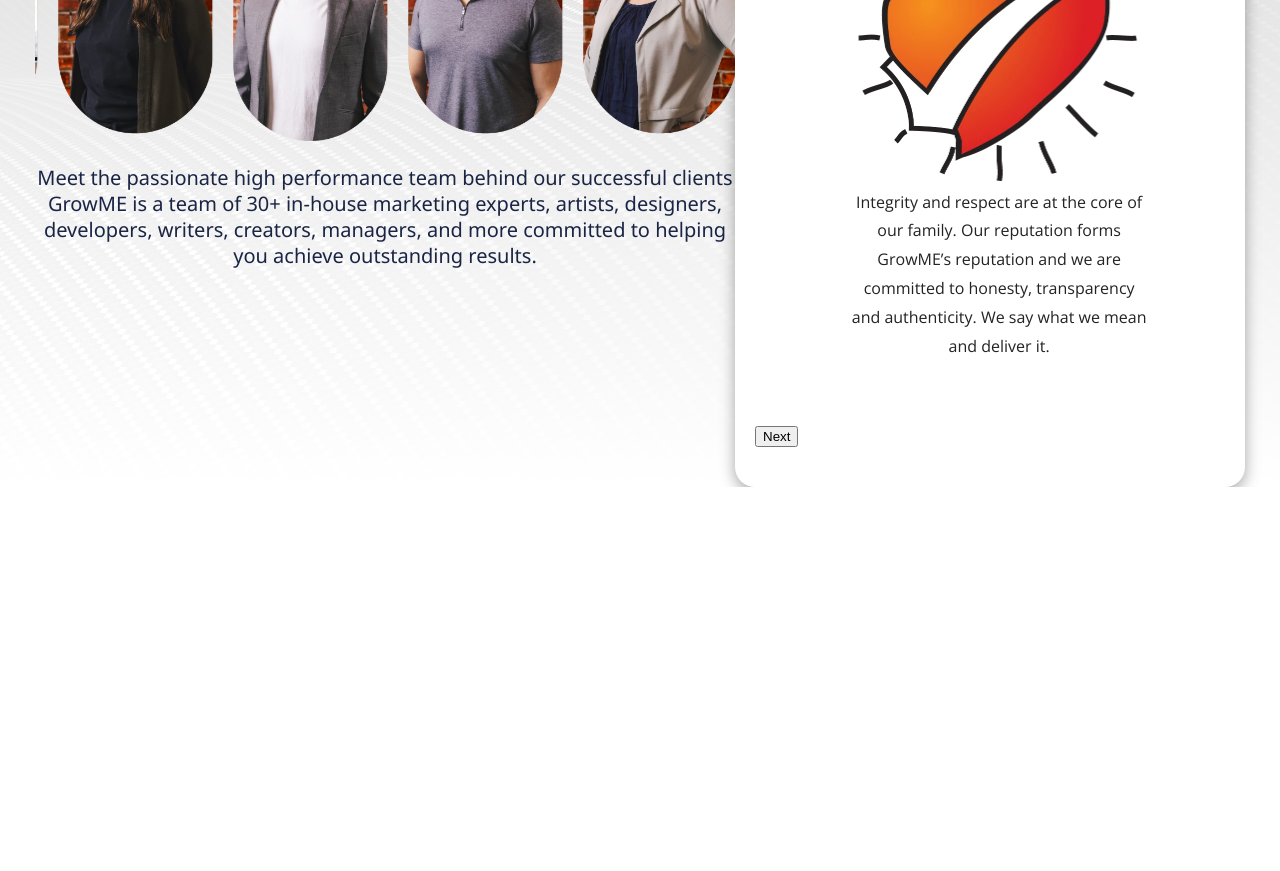
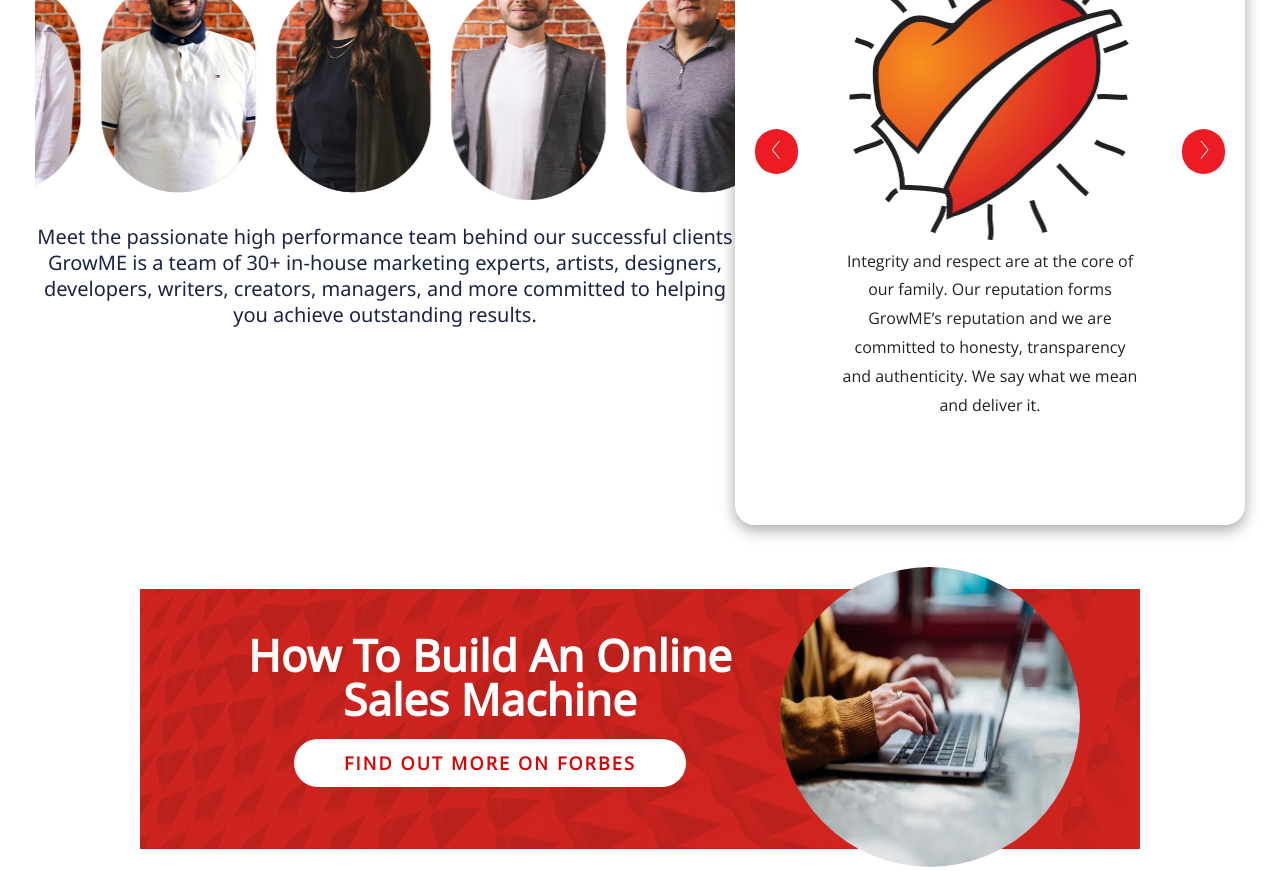
Before and after one commit to ammargrowme/growme_homepage_nuxt, a Nuxt app: page / in a window 1280 px wide. Shown: the part 4720-5591 px from the top of the page. Before the commit the page ends 5207 px from the top, so only its background shows below. Built offline with nearby package versions, Linux system fonts and the light colour scheme; what vue-typed-js would draw is missing.

Commit message:
complete section

```diff
--- a/components/Carouselsec.vue
+++ b/components/Carouselsec.vue
@@ -46,9 +46,15 @@
         </VueSlickCarousel>
       </div>
     </div>
-  <div>
-
-  </div>
+    <div class="sales-machine">
+      <div class="machine-text">
+        <h3>How To Build An Online Sales Machine</h3>
+        <p>FIND OUT MORE ON FORBES</p>
+      </div>
+      <div class="machine-img">
+        <nuxt-img src="/assets/images/copywrighter.webp" />
+      </div>
+    </div>
   </div>
 </template>
 
@@ -62,16 +68,17 @@
         teamSettings: {
           autoplay: true,
           infinite: true,
-          autoplaySpeed: 100,
+          autoplaySpeed: 3000,
           arrows: false,
           slidesToShow: 4,
-          slidesToScroll: 1,
-          speed: 800,
-          autoplaySpeed: 800,
-          cssEase: 'ease',
+          speed: 3000,
+          autoplaySpeed: 3000,
+          cssEase: 'linear',
           swipeToSlide: true,
           pauseOnHover: false,
           draggable: true,
+          initialSlide: 1,
+          slidesToScroll: 4,
         },
         valSettings: {
           autoplay: true,
@@ -82,6 +89,100 @@
 </script>
 
 <style>
+
+.machine-img img {
+  border-radius: 300px;
+  width: 300px;
+  height: 300px;
+}
+
+.machine-text {
+  display: flex;
+  flex-direction: column;
+  align-items: center;
+  width: 580px;
+  text-align: center;
+  line-height: 1;
+}
+
+.sales-machine {
+  background-image: linear-gradient(rgba(206, 36, 30, 0.9), rgba(206, 36, 30, 0.9)), url("/assets/images/urban-pattern-red-bg.webp");
+  display: flex;
+  flex-direction: row;
+  align-items: center;
+  justify-content: center;
+  height: 260px;
+  margin: 4rem auto;
+  width: 1000px;
+}
+
+.sales-machine h3 {
+  color: #ffffff;
+  font-family: "Noto Sans", Sans-serif;
+  font-size: 44px;
+  font-weight: 800;
+  margin: 0px;
+}
+
+.sales-machine p {
+  font-family: "Open Sans", Sans-serif;
+  font-size: 18px;
+  font-weight: 600;
+  letter-spacing: 2.2px;
+  color: #D80303;
+  background-color: #FFFFFF;
+  border-radius: 100px;
+  padding: 15px 50px;
+}
+
+.slick-next:before, .slick-prev:before {
+  font-size: 20px;
+}
+
+.slick-next:before {
+  content: ">";
+  font-family: 'Nanum Myeongjo', serif;
+  color: #FFFFFF;
+  padding: 10px;
+}
+
+.slick-prev:before {
+  content: "<";
+  font-family: 'Nanum Myeongjo', serif;
+  color: #FFFFFF;
+  padding: 10px;
+}
+
+.slick-next, .slick-prev {
+  font-size: 0px;
+  border-radius: 100px;
+  background-color: #ed1c24;
+  border: none;
+}
+
+.slick-next:hover, .slick-prev:hover {
+  cursor: pointer;
+}
+
+.slick-prev {
+  padding: 10px 8px 10px 4px;
+}
+
+.slick-next {
+  padding: 10px 4px 10px 8px;
+}
+
+.val-slide-box .slick-slider {
+  display: flex;
+  flex-direction: row;
+  justify-content: center;
+  align-items: center;
+}
+
+.val-slide-box button {
+  max-height: 45px;
+}
+
 .slide-flex {
   display: flex;
   flex-flow: row wrap;
--- a/nuxt.config.js
+++ b/nuxt.config.js
@@ -84,6 +84,9 @@
       },
       'Permanent Marker': {
         wght: [400]
+      },
+      'Nanum Myeongjo': {
+        wght: [800]
       }
     }
   }
--- a/pages/index.vue
+++ b/pages/index.vue
@@ -59,9 +59,10 @@
 
 <style>
 .team-sec {
-  background-image: linear-gradient(rgba(255, 255, 255, 0.8), rgba(255, 255, 255, 1)), url("/assets/images/image_background.webp");
+  background-image: linear-gradient(rgba(255, 255, 255, 0.9), rgba(255, 255, 255, 1) 45%), url("/assets/images/image_background.webp");
   background-size: cover;
-  max-height: 100%;
+  height: 90vh;
+  padding-top: 5rem;
 }
 
 .to-up {
```
Also changed, not shown: static/assets/images/copywrighter.webp (added), static/assets/images/urban-pattern-red-bg.webp (added).
